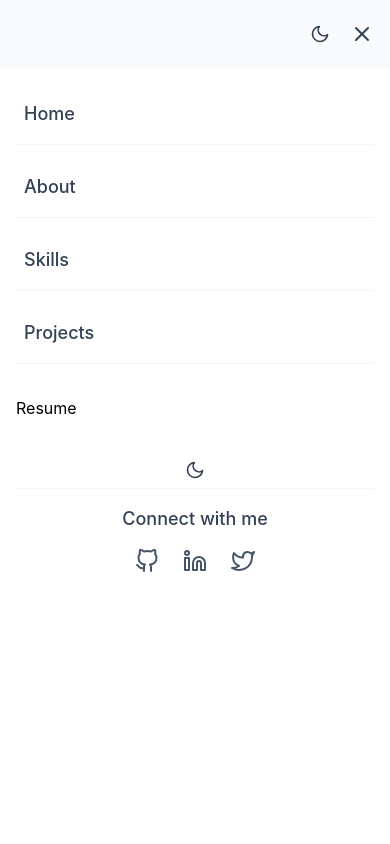
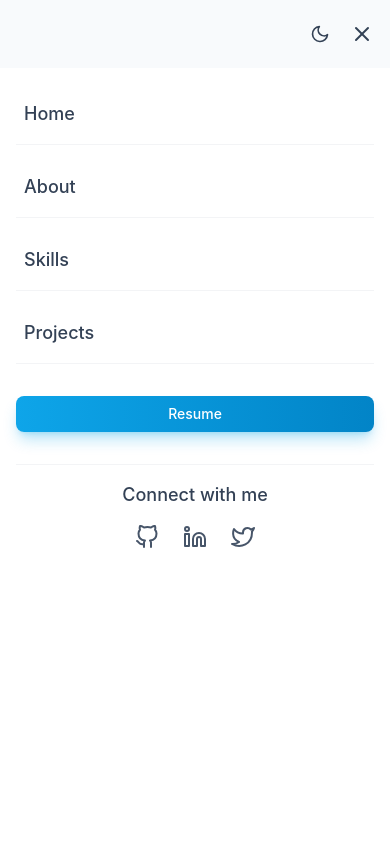
Before and after one commit to unais-08/new-portfolio-nextjs, a Next.js app: page / in a window 390 px wide. Both pictures are taken after a click on the button 362 px from the left and 34 px from the top of the page. Shown: the top 844 px of the page. Built offline with nearby package versions, Linux system fonts and the light colour scheme.

Commit message:
resume link for mobile fixex

```diff
--- a/app/page.jsx
+++ b/app/page.jsx
@@ -6,7 +6,7 @@ export default function Home() {
   return (
     <>
       <Hero />
-      {/* <Skills /> */}
+      <Skills />
       {/* <Projects /> */}
     </>
   );
--- a/components/common/Header.jsx
+++ b/components/common/Header.jsx
@@ -98,7 +98,7 @@ export default function Header() {
       className={`fixed top-0 w-full z-50 transition-all duration-300 ${
         isScrolled
           ? "bg-white/90 dark:bg-secondary-900/90 shadow-md backdrop-blur-sm"
-          : "bg-transparent dark:bg-secondary-900/90 shadow-none"
+          : "bg-transparent "
       }`}
     >
       <div className="container-custom py-4 px-4 md:py-5">
@@ -127,7 +127,7 @@ export default function Header() {
               href="/resume.pdf"
               target="_blank"
               rel="noopener noreferrer"
-              className="px-5 py-2.5 rounded-lg bg-gradient-to-r from-primary-500 to-primary-600 text-white font-medium shadow-lg shadow-primary-500/30 hover:shadow-primary-500/50 hover:scale-105 active:scale-95 transition-all duration-300 flex items-center space-x-2"
+              className="w-full sm:w-auto px-4 sm:px-5 py-2 sm:py-2.5 rounded-lg bg-gradient-to-r from-primary-500 to-primary-600 text-sm sm:text-base text-white font-medium shadow-lg shadow-primary-500/30 hover:shadow-primary-500/50 hover:scale-[1.03] active:scale-95 transition-all duration-300 flex items-center justify-center space-x-2"
             >
               Resume
             </a>
@@ -188,17 +188,16 @@ export default function Header() {
                   href="/resume.pdf"
                   target="_blank"
                   rel="noopener noreferrer"
-                  className="btn btn-primary w-full text-center py-3"
-                  onClick={handleLinkClick}
+                  className="w-full sm:w-auto px-4 sm:px-5 py-2 sm:py-2.5 rounded-lg bg-gradient-to-r from-primary-500 to-primary-600 text-sm sm:text-base text-white font-medium shadow-lg shadow-primary-500/30 hover:shadow-primary-500/50 hover:scale-[1.03] active:scale-95 transition-all duration-300 flex items-center justify-center space-x-2"
                 >
                   Resume
                 </a>
               </div>
 
               {/* Theme toggle in mobile menu */}
-              <div className="mt-6 text-center">
+              {/* <div className="mt-6 text-center">
                 <ThemeToggler size={24} />
-              </div>
+              </div> */}
 
               <div className="pt-4 border-t border-gray-100 dark:border-gray-800">
                 <h3 className="text-lg font-medium text-secondary-700 dark:text-secondary-300 mb-4 px-2 text-center">
```
